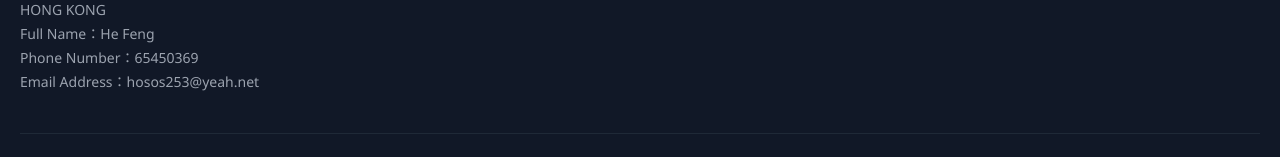
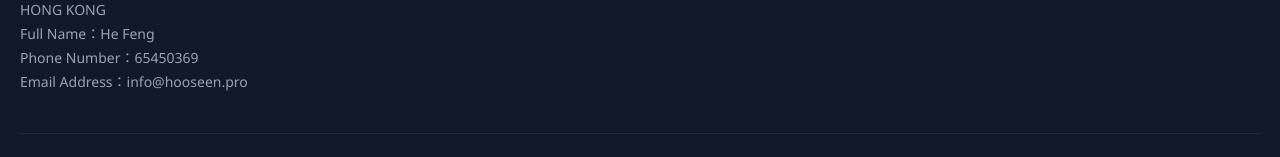
Before and after one commit to XWD-dev/szhy, a Vue app: page /contact in a window 1280 px wide. Shown: the part 3138-3295 px from the top of the page. Built offline with nearby package versions, Linux system fonts and the light colour scheme.

Commit message:
Update Footer.vue

```diff
--- a/src/components/Footer.vue
+++ b/src/components/Footer.vue
@@ -15,7 +15,7 @@
           </p>
           <p class="footer-desc">Full Name：He Feng</p>
           <p class="footer-desc">Phone Number：65450369</p>
-          <p class="footer-desc">Email Address：hosos253@yeah.net</p>
+          <p class="footer-desc">Email Address：info@hooseen.pro</p>
 
         </div>
 
```
